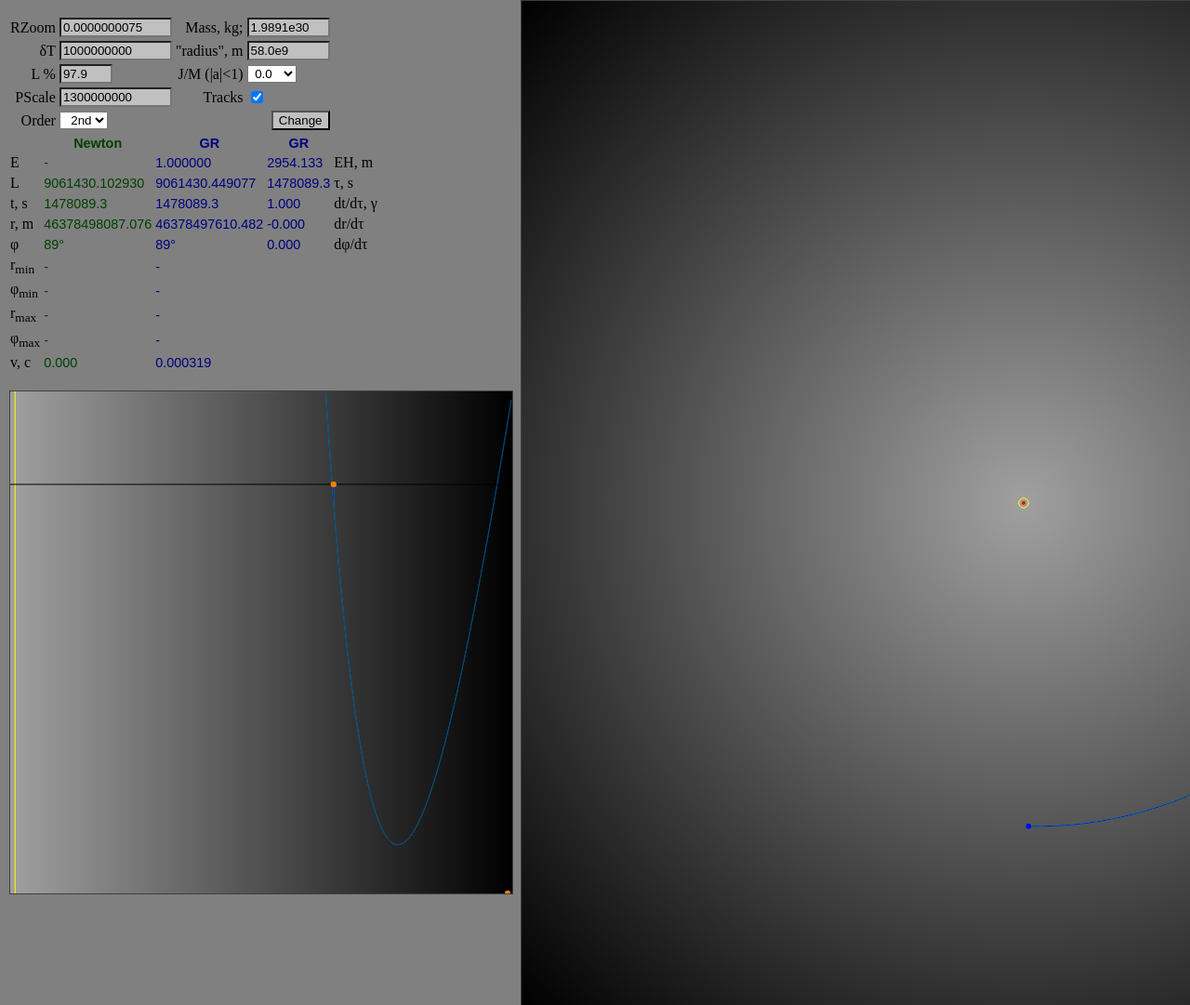
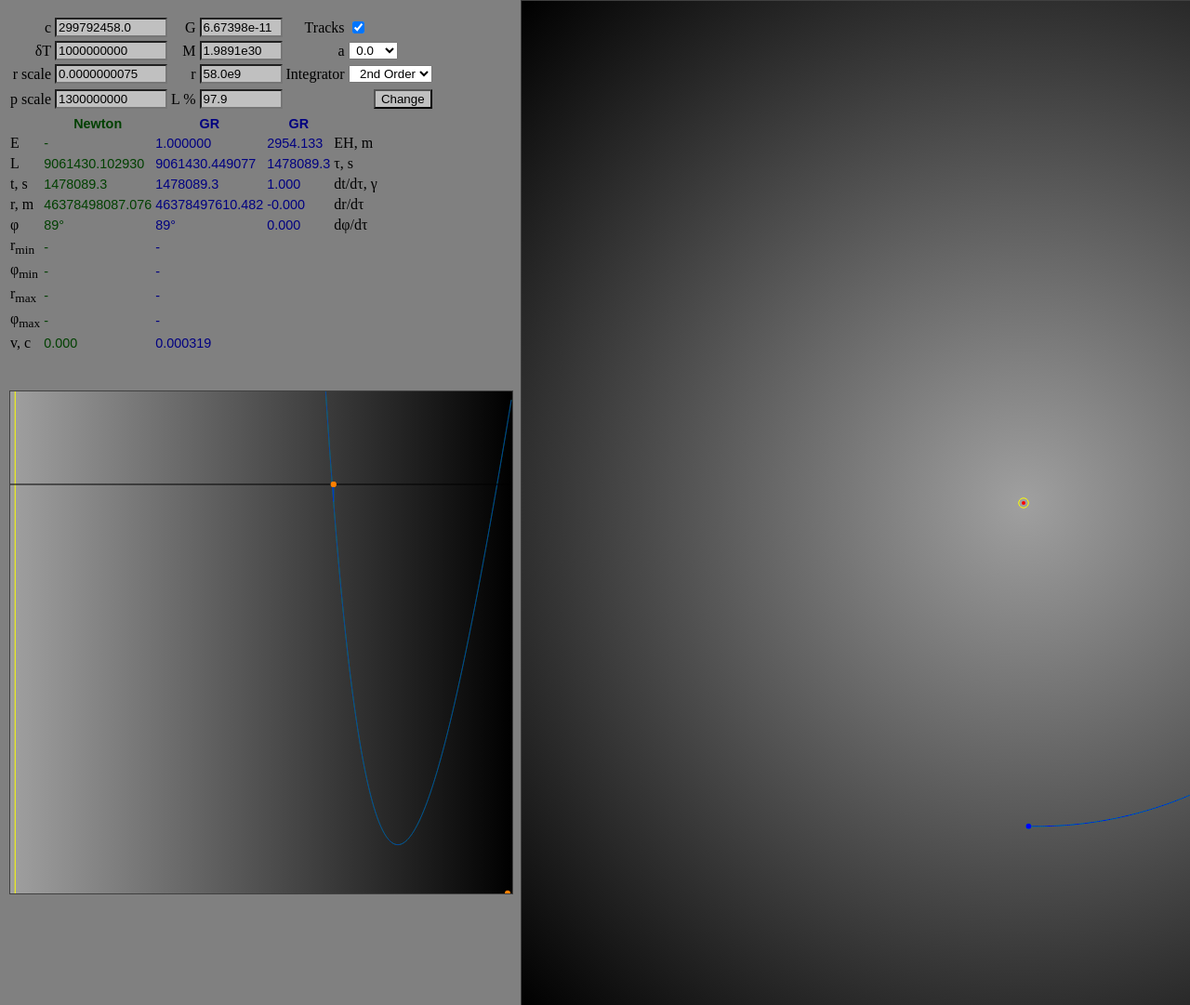
Before and after one commit to m4r35n357/JsBlackHole, a plain HTML site: page index.html in a window 1280 px wide. Shown: the top 1081 px of the page at 93% size. Drawn offline with Linux system fonts and the light colour scheme.

Commit message:
universal version with c and G selectable

```diff
--- a/index.html
+++ b/index.html
@@ -22,17 +22,17 @@
 		<div id="input">
 			<form id="scenarioForm" method="post">
 				<table border="0">
+					<!--
+					-->
 					<tr>
-						<td align="right">RZoom</td><td><input id="scale" type="text" value="0.0000000075" size="12" /></td>
-						<td align="right">Mass, kg;</td><td><input id="mass" type="text" value="1.9891e30" size="8" /></td>
+						<td align="right">c</td><td><input id="c" type="text" value="299792458.0" size="12" /></td>
+						<td align="right">G</td><td><input id="G" type="text" value="6.67398e-11" size="8" /></td>
+						<td align="right">Tracks</td><td><input id="showTracks" type="checkbox" checked /></td>
 					</tr>
 					<tr>
 						<td align="right">&delta;T</td><td><input id="timestep" type="text" value="1000000000" size="12" /></td>
-						<td align="right">"radius", m</td><td><input id="radius" type="text" value="58.0e9" size="8" /></td>
-					</tr>
-					<tr>
-						<td align="right">L &percnt;</td><td><input id="lfactor" type="text" value="97.9" size="4" /></td>
-						<td align="right">J/M (&vert;a&vert;&lt;1)</td>
+						<td align="right">M</td><td><input id="mass" type="text" value="1.9891e30" size="8" /></td>
+						<td align="right">a</td>
 						<td><select id="spin">
 							<option value="1.00">&nbsp;1.0</option>
 							<option value="0.75">&nbsp;0.75</option>
@@ -46,19 +46,25 @@
 						</select></td>
 					</tr>
 					<tr>
-						<td align="right">PScale</td><td><input id="pscale" type="text" value="1300000000" size="12" /></td>
-						<td align="right">Tracks</td><td><input id="showTracks" type="checkbox" checked /></td>
+						<td align="right">r scale</td><td><input id="scale" type="text" value="0.0000000075" size="12" /></td>
+						<td align="right">r</td><td><input id="radius" type="text" value="58.0e9" size="8" /></td>
+						<td align="right">Integrator</td>
+						<td><select id="order">
+							<option value="2">&nbsp;&nbsp;2nd Order</option>
+							<option value="4">&nbsp;&nbsp;4th Order</option>
+							<option value="6">&nbsp;&nbsp;6th Order</option>
+							<option value="8">&nbsp;&nbsp;8th Order</option>
+							<option value="10">10th Order</option>
+						</select></td>
 					</tr>
 					<tr>
-						<td align="right">Order</td>
-						<td><select id="order">
-							<option value="2">&nbsp;&nbsp;2nd</option>
-							<option value="4">&nbsp;&nbsp;4th</option>
-							<option value="6">&nbsp;&nbsp;6th</option>
-							<option value="8">&nbsp;&nbsp;8th</option>
-							<option value="10">10th</option>
-						</select></td>
+					</tr>
+					<tr>
+						<td align="right">p scale</td><td><input id="pscale" type="text" value="1300000000" size="12" /></td>
+						<td align="right">L &percnt;</td><td><input id="lfactor" type="text" value="97.9" size="8" /></td>
 						<td></td><td align="right"><input type="submit" value="Change"></td>
+					</tr>
+					<tr>
 					</tr>
 				</table>
 			</form>
--- a/models.js
+++ b/models.js
@@ -25,8 +25,8 @@ var GLOBALS = {
 	TWOPI: 2.0 * Math.PI,
 	LOG10: Math.log(10.0),
 	// Physical constants
-	c: 299792458.0,
-	G: 6.67398e-11,
+//	c: 299792458.0,
+//	G: 6.67398e-11,
 //	c: 1.0,
 //	G: 1.0,
 	mSolar: 1.9891e30,
@@ -148,6 +148,8 @@ var INIT = {
 		GLOBALS.debug && console.info("Restarting . . . ");
 		this.timeStep = this.getFloatById('timestep');
 		this.lFac = this.getFloatById('lfactor') / 100.0;
+		GLOBALS.c = this.getFloatById('c');
+		GLOBALS.G = this.getFloatById('G');
 		this.M = this.getFloatById('mass') * GLOBALS.G / (GLOBALS.c * GLOBALS.c);
 		GLOBALS.debug && console.info(this.name + ".M: " + this.M.toFixed(3));
 		this.r = this.getFloatById('radius') / this.M;
```
